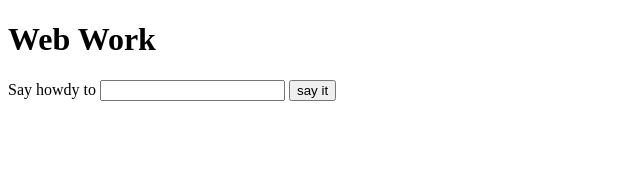
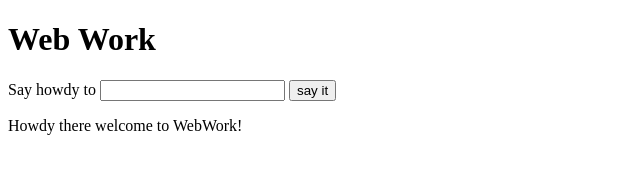
Before and after one commit to coffeesnakes/webWork, a plain HTML site: page index.html in a window 1280 px wide. Both pictures are taken after a click on the button "say it". Shown: the whole page, without its empty margins (0-640 px from the left). Drawn offline with Linux system fonts and the light colour scheme.

Commit message:
button functionality and display of content working

```diff
--- a/index.html
+++ b/index.html
@@ -14,8 +14,7 @@
     <button onclick="sayHowdy();"> say it</button>
   </p>
 
-
-
+<div id="content">  </div>
 
 
   <script src="js/script.js"></script>
--- a/js/script.js
+++ b/js/script.js
@@ -1 +1,8 @@
-//setup
+
+function sayHowdy () {
+  const name = document.getElementById("name").value;
+
+  const message = "Howdy there " + name + " welcome to WebWork!";
+
+ document.getElementById("content").textContent = message
+};
```
